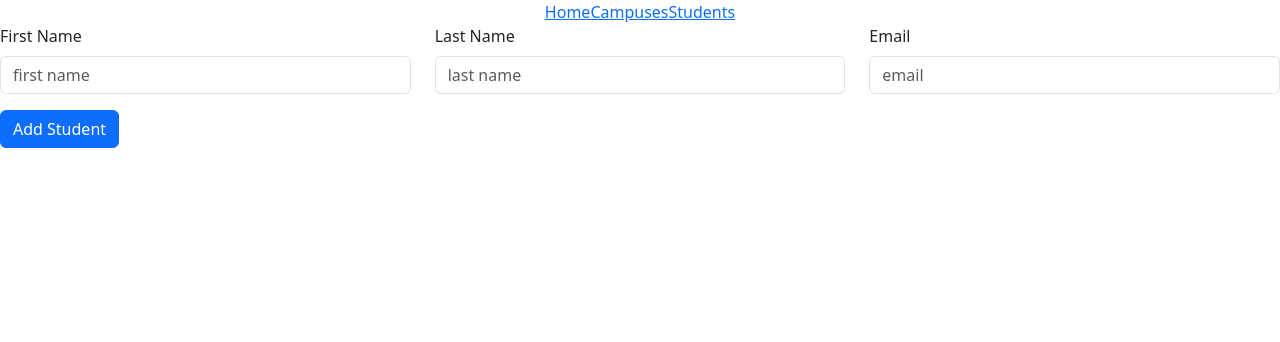
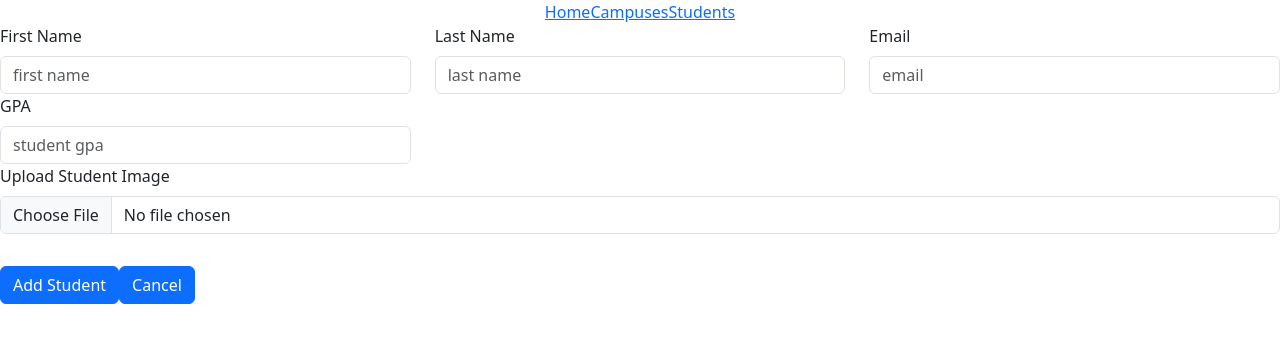
Before and after one commit to Jacky-Tung/TTP_CRUD_FrontEnd, a React (Create React App) app: page /addStudent in a window 1280 px wide. Shown: the top 342 px of the page. Built offline with nearby package versions, Linux system fonts and the light colour scheme.

Commit message:
Full Form for students/campus

```diff
--- a/src/components/AddCampus.jsx
+++ b/src/components/AddCampus.jsx
@@ -1,6 +1,9 @@
 import React, { useState, useEffect } from "react";
 import { useDispatch, useSelector } from "react-redux";
-import { addCampusThunk, fetchAllCampusesThunk } from "../redux/campuses/campuses.actions";
+import {
+  addCampusThunk,
+  fetchAllCampusesThunk,
+} from "../redux/campuses/campuses.actions";
 import { useNavigate } from "react-router-dom";
 import { Form, Row, Col, Button } from "react-bootstrap";
 
@@ -10,22 +13,27 @@ const AddCampus = () => {
   const nav = useNavigate();
   const allCampuses = useSelector((state) => state.campuses.allCampuses);
   const [fetchingCampuses, setFetchingCampuses] = useState(false);
+  const [selectedImage, setSelectedImage] = useState(null);
+
+  const handleImageChange = (event) => {
+    const file = event.target.files[0];
+    setSelectedImage(file);
+  };
 
   const handleSubmit = (event) => {
     const form = event.currentTarget;
     if (form.checkValidity() === false) {
       event.preventDefault();
       event.stopPropagation();
-    }
-    else{
-      addCampus(form.campusName.value, form.campusAddress.value);
+    } else {
+      addCampus(form.campusName.value, form.campusAddress.value, form.description.value);
       event.preventDefault();
     }
     setValidated(true);
   };
 
-  const addCampus = (name, address) => {
-    dispatch(addCampusThunk(name, address))
+  const addCampus = (name, address, description) => {
+    dispatch(addCampusThunk(name, address, description, selectedImage))
       .then(() => {
         setFetchingCampuses(true);
       })
@@ -48,7 +56,7 @@ const AddCampus = () => {
 
   const cancel = () => {
     nav(`/campuses`);
-  }
+  };
 
   return (
     <div>
@@ -86,11 +94,19 @@ const AddCampus = () => {
               type="text"
               placeholder="description"
               defaultValue=""
-              name="campusDescription"
+              name="description"
             />
-            <Form.Control.Feedback type="valid">
-              Optional
-            </Form.Control.Feedback>
+            <Form.Control.Feedback type="valid">Optional</Form.Control.Feedback>
+          </Form.Group>
+          <Form.Group className="position-relative mb-3">
+            <Form.Label>Upload Campus Image</Form.Label>
+            <Form.Control
+              name="image"
+              type="file"
+              onChange={handleImageChange}
+              accept="image/*"
+              defaultValue={null}
+            ></Form.Control>
           </Form.Group>
         </Row>
         <Button type="submit">Add Campus</Button>
--- a/src/components/AddStudent.jsx
+++ b/src/components/AddStudent.jsx
@@ -13,6 +13,13 @@ const AddStudent = () => {
   const nav = useNavigate();
   const allStudents = useSelector((state) => state.students.allStudents);
   const [fetchingStudents, setFetchingStudents] = useState(false);
+  const [selectedImage, setSelectedImage] = useState(null);
+
+  const handleImageChange = (event) => {
+    const file = event.target.files[0].name;
+    console.log(file);
+    setSelectedImage(file);
+  };
 
   const handleSubmit = (event) => {
     const form = event.currentTarget;
@@ -20,14 +27,22 @@ const AddStudent = () => {
       event.preventDefault();
       event.stopPropagation();
     } else {
-      addStudent(form.firstName.value, form.lastName.value, form.email.value);
+      addStudent(form.firstName.value, form.lastName.value, form.email.value, form.gpa.value);
       event.preventDefault();
     }
     setValidated(true);
   };
 
-  const addStudent = (firstName, lastName, email) => {
-    dispatch(addStudentThunk(firstName, lastName, email))
+  const addStudent = (firstName, lastName, email, gpa) => {
+    dispatch(
+      addStudentThunk(
+        firstName,
+        lastName,
+        email,
+        gpa,
+        selectedImage,
+      )
+    )
       .then(() => {
         setFetchingStudents(true);
       })
@@ -47,6 +62,10 @@ const AddStudent = () => {
         });
     }
   }, [dispatch, fetchingStudents, allStudents, nav]);
+
+  const cancel = () => {
+    nav(`/students`);
+  };
 
   return (
     <div>
@@ -91,8 +110,31 @@ const AddStudent = () => {
               Please enter student email.
             </Form.Control.Feedback>
           </Form.Group>
+          <Form.Group as={Col} md="4">
+            <Form.Label>GPA</Form.Label>
+            <Form.Control
+              type="number"
+              step="0.1"
+              min="0"
+              max="4"
+              placeholder="student gpa"
+              name="gpa"
+              defaultValue={null}
+            />
+          </Form.Group>
+          <Form.Group className="position-relative mb-3">
+            <Form.Label>Upload Student Image</Form.Label>
+            <Form.Control
+              name="image"
+              type="file"
+              onChange={handleImageChange}
+              accept="image/*"
+              defaultValue={null}
+            ></Form.Control>
+          </Form.Group>
         </Row>
         <Button type="submit">Add Student</Button>
+        <Button onClick={cancel}>Cancel</Button>
       </Form>
     </div>
   );
--- a/src/redux/campuses/campuses.actions.js
+++ b/src/redux/campuses/campuses.actions.js
@@ -60,11 +60,11 @@ export const addCampus = (payload) => ({
   payload,
 });
 
-export const addCampusThunk = (name, address) => {
+export const addCampusThunk = (name, address, description, imageUrl) => {
   return async (dispatch) => {
     try {
       const response = await axios.post(
-        `http://localhost:8080/api/campuses?name=${name}&address=${address}`
+        `http://localhost:8080/api/campuses?name=${name}&address=${address}&description=${description}&imageUrl=${imageUrl}`
       );
       console.log("REDUX THUNK API CALL AddCampus===>", response.data);
       dispatch(addCampus(response.data));
--- a/src/redux/students/students.actions.js
+++ b/src/redux/students/students.actions.js
@@ -62,11 +62,11 @@ export const addStudent = (payload) => ({
   payload,
 });
 
-export const addStudentThunk = (firstName, lastName, email) => {
+export const addStudentThunk = (firstName, lastName, email, gpa, imageUrl) => {
   return async (dispatch) => {
     try {
       const response = await axios.post(
-        `http://localhost:8080/api/students?firstName=${firstName}&lastName=${lastName}&email=${email}`
+        `http://localhost:8080/api/students?firstName=${firstName}&lastName=${lastName}&email=${email}&gpa=${gpa}&imageUrl=${imageUrl}`
       );
       console.log("REDUX THUNK API CALL AddStudent===>", response.data);
       dispatch(addStudent(response.data));
```
Also changed, not shown: src/components/ListStudents.jsx (+2 -1 lines), src/components/EditCampus.jsx (added), src/components/EditStudent.jsx (added).
